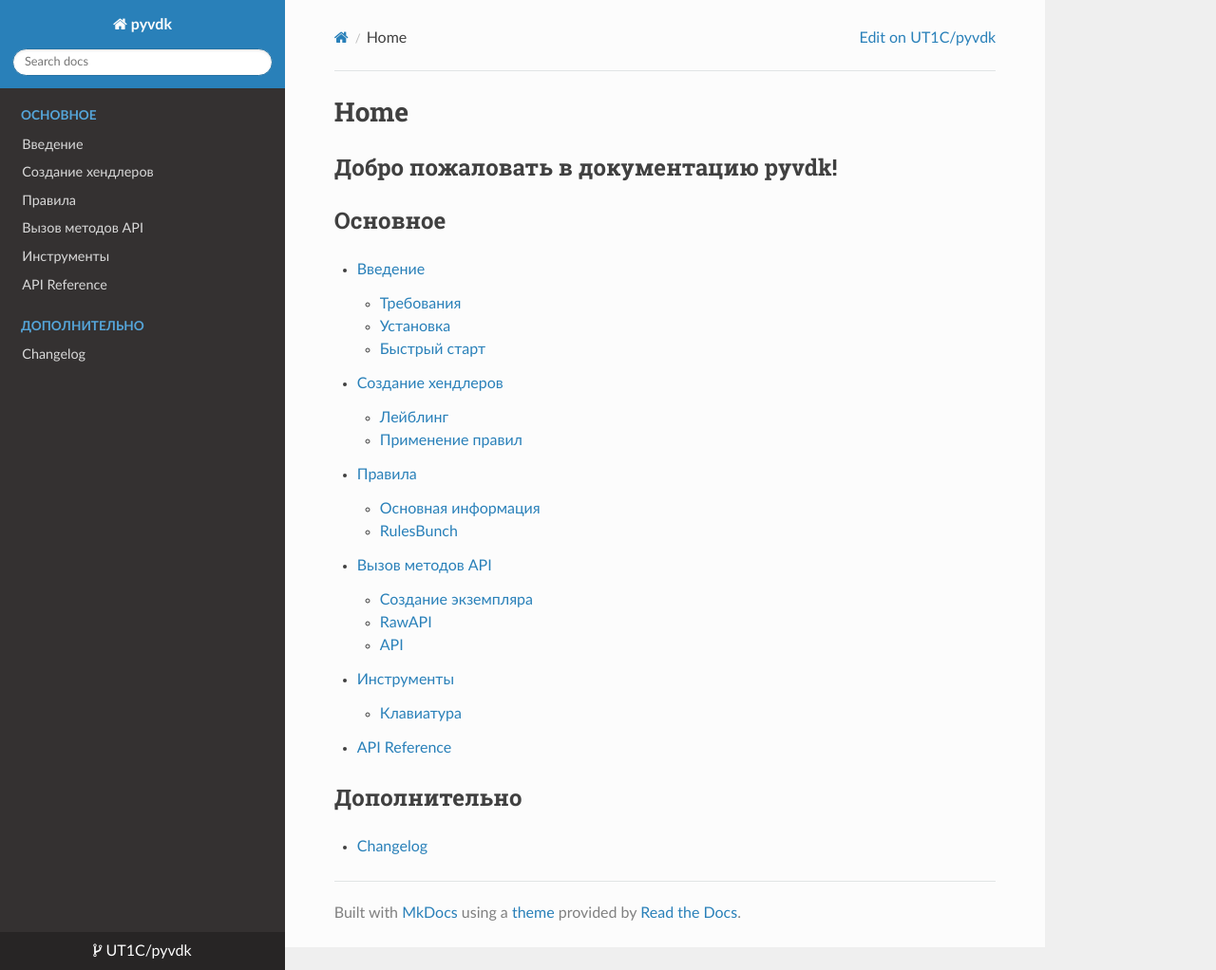
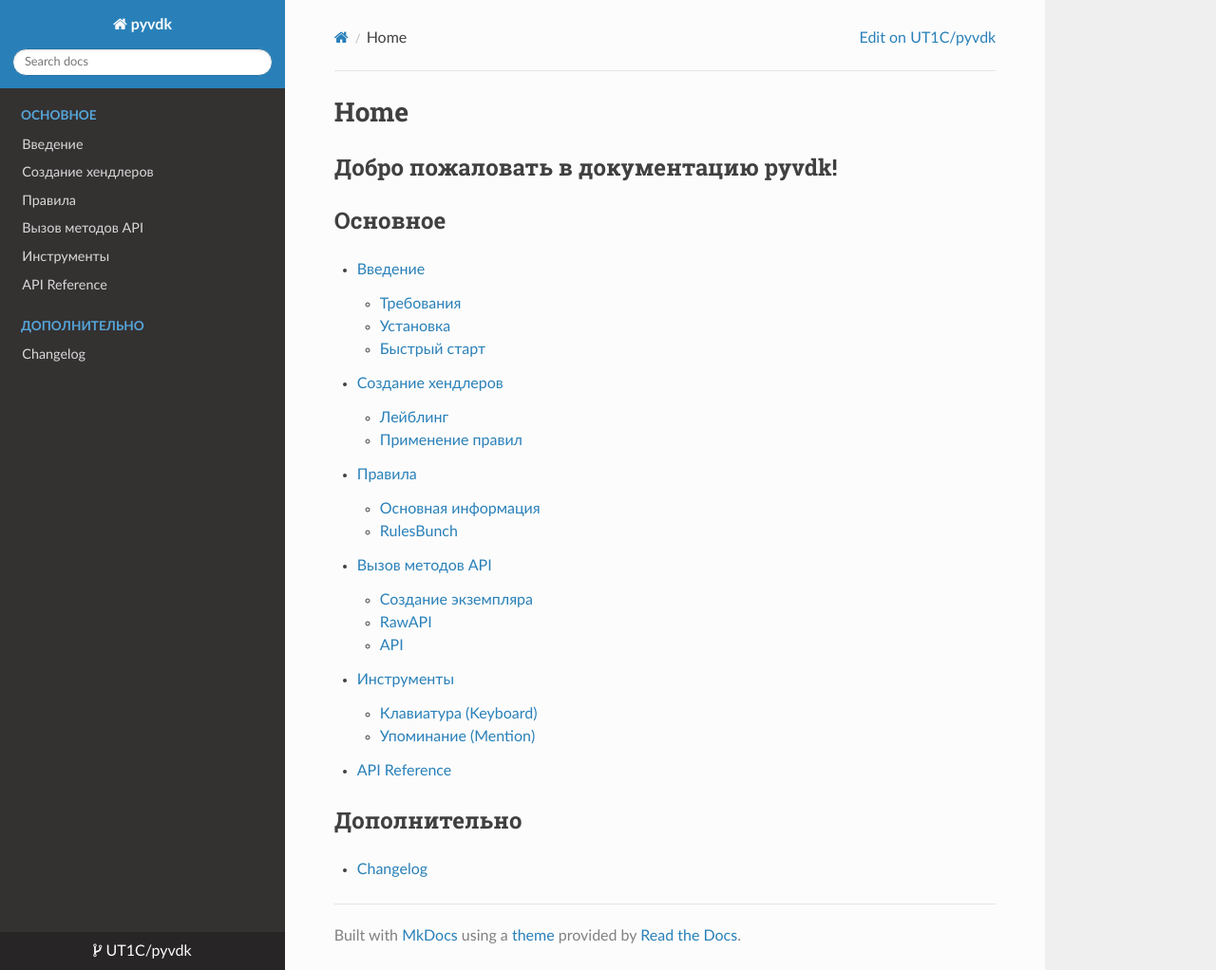
Before and after one commit to UT1C/pyvdk, an MkDocs documentation site: the page built from docs/index.md, in a window 1280 px wide and 1022 px high. Shown: the whole window at 95% size. Built offline with MkDocs 1.6.1, drawn with Linux system fonts in a browser that asks for light colours; nearby versions of some CDN libraries.

Commit message:
TOC update

```diff
--- a/docs/index.md
+++ b/docs/index.md
@@ -18,7 +18,8 @@
     + [RawAPI](api_methods_call.md#rawapi)
     + [API](api_methods_call.md#api)
 + [Инструменты](tools.md)
-    + [Клавиатура](tools.md#keyboard)
+    + [Клавиатура (Keyboard)](tools.md#keyboard)
+    + [Упоминание (Mention)](tools.md#mention)
 + [API Reference](api_reference.md)
 
 ## Дополнительно
```
